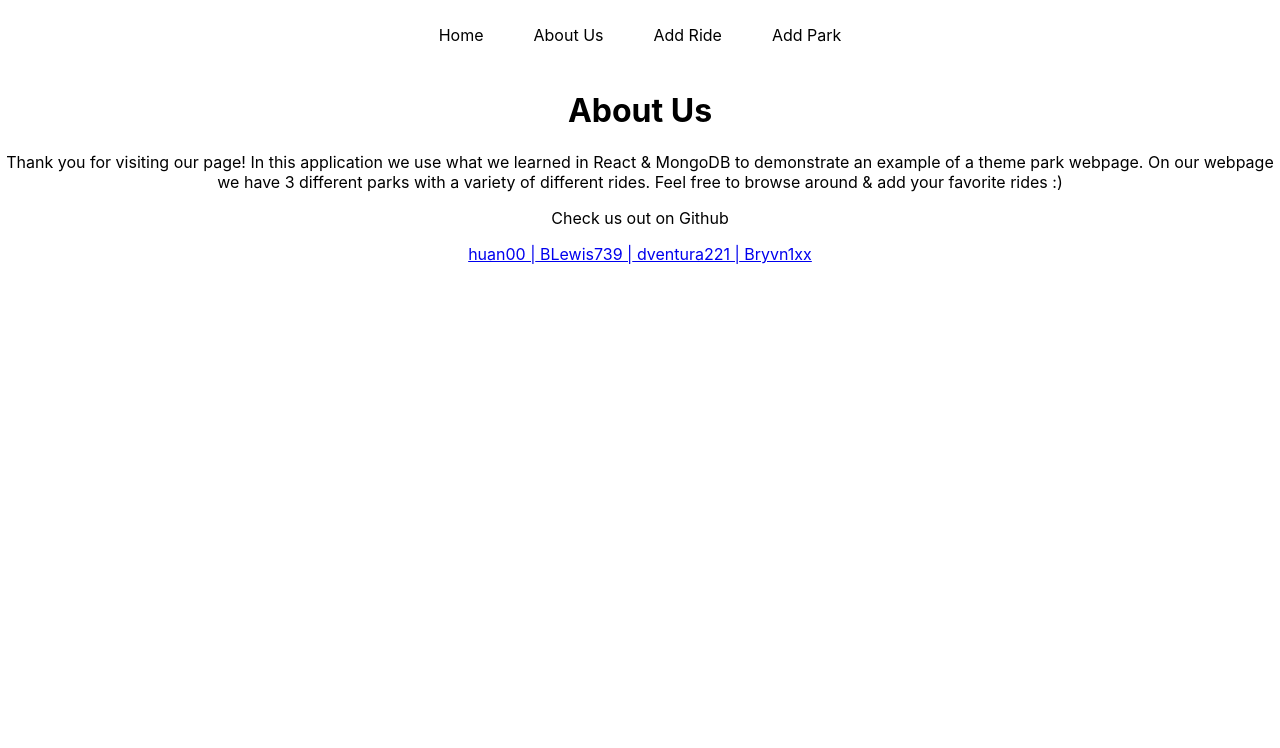
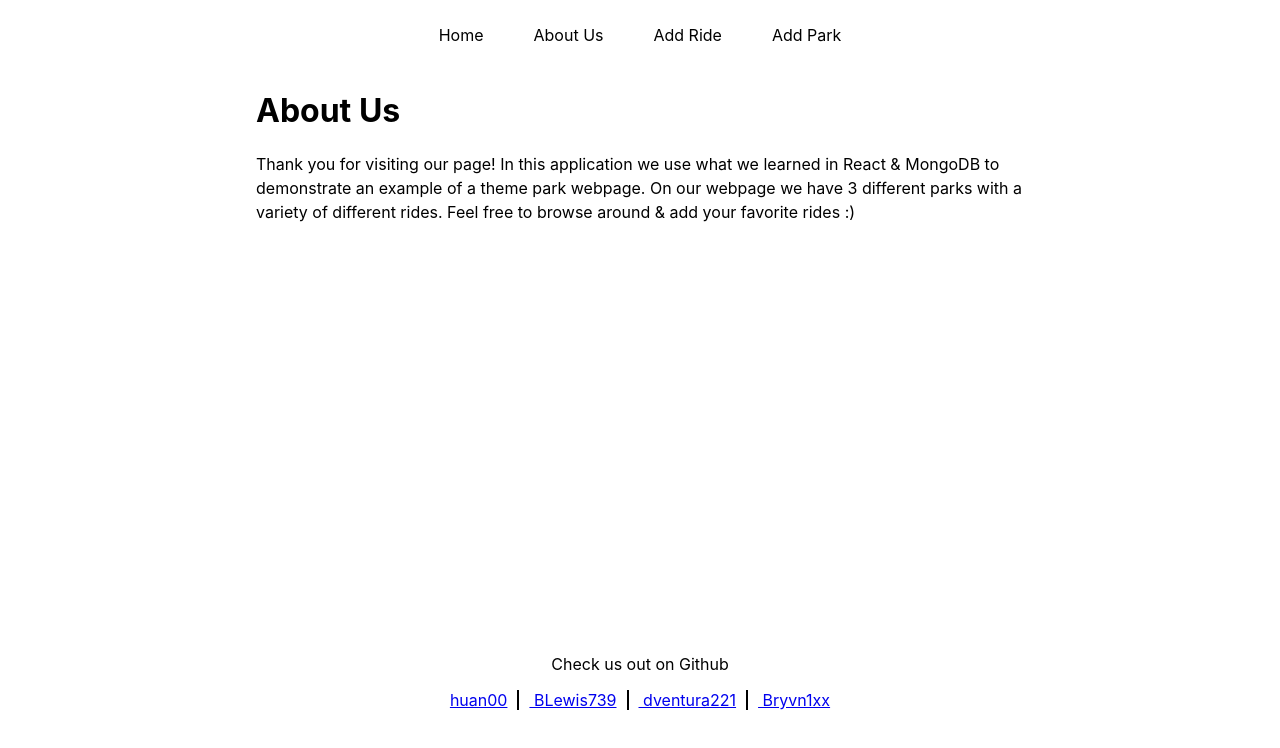
Before and after one commit to BLewis739/u2_hackathon_group_1, a React (Create React App) app in the folder client/: page /About in a window 1280 px wide. Shown: the top 748 px of the page. Built offline with nearby package versions, Linux system fonts and the light colour scheme; a web font is replaced by a local one.

Commit message:
style about page

```diff
--- a/client/src/App.css
+++ b/client/src/App.css
@@ -376,3 +376,28 @@ button:hover {
 /****************************/
 /************About****************/
 /****************************/
+
+.about {
+  display: flex;
+  flex-direction: column;
+  justify-content: space-between;
+  height: 80vh;
+}
+
+.about-content {
+  width: 60%;
+  text-align: left;
+  margin: 0 auto;
+}
+
+.about-content p {
+  line-height: 1.5em;
+}
+
+.gitLink a {
+  padding: 0 10px;
+}
+
+.gitLink a:not(:last-child) {
+  border-right: 2px solid black;
+}
--- a/client/src/pages/About.js
+++ b/client/src/pages/About.js
@@ -1,20 +1,24 @@
 const About = () => {
   return (
-    <div>
-      <h1>About Us</h1>
-      <p>Thank you for visiting our page! In this application we use what we learned
-        in React & MongoDB to demonstrate an example of a theme park webpage. On our
-        webpage we have 3 different parks with a variety of different rides. Feel free
-        to browse around & add your favorite rides :)</p>
+    <div className="about">
+      <div className="about-content">
+        <h1>About Us</h1>
+        <p>
+          Thank you for visiting our page! In this application we use what we
+          learned in React & MongoDB to demonstrate an example of a theme park
+          webpage. On our webpage we have 3 different parks with a variety of
+          different rides. Feel free to browse around & add your favorite rides
+          :)
+        </p>
+      </div>
+      <div className="gitLink">
         <p>Check us out on Github</p>
-        <a href='https://github.com/huan00'>huan00 |</a>
-        <a href='https://github.com/BLewis739'> BLewis739 |</a>
-        <a href='https://github.com/dventura221'> dventura221 |</a>
-        <a href='https://github.com/Bryvn1xx'> Bryvn1xx</a>
+        <a href="https://github.com/huan00">huan00</a>
+        <a href="https://github.com/BLewis739"> BLewis739</a>
+        <a href="https://github.com/dventura221"> dventura221</a>
+        <a href="https://github.com/Bryvn1xx"> Bryvn1xx</a>
+      </div>
     </div>
-
-
-
   )
 }
 export default About
```
